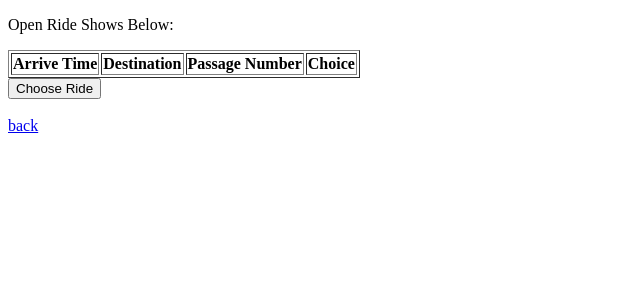
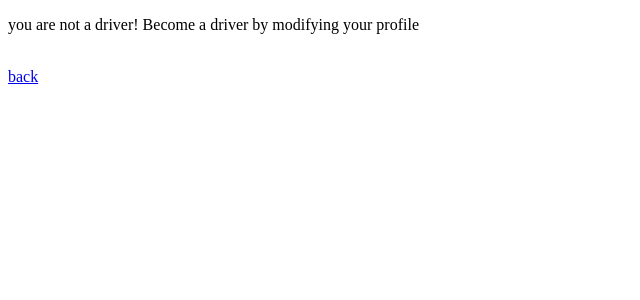
Before and after one commit to ReKaiwang/RideShareSystem, a Django app: page /driver/find_ride/ in a window 1280 px wide. Shown: the top 300 px of the page, without its empty margins (0-640 px from the left). Run offline with Django 3.2, Linux system fonts and the light colour scheme; a user stored in the database is signed in; data comes from the database, SQL or seed files in the repository; both versions use the stored data as it was after the commit; lists and menus that the app fills with data are empty.

Commit message:
adding feature: only driver can view existing ride

```diff
--- a/templates/driver/ride_driver.html
+++ b/templates/driver/ride_driver.html
@@ -6,6 +6,7 @@
 </head>
 <body>
     {% if user.is_authenticated %}
+     {% if user.driver == 'y'%}
     <p >Open Ride Shows Below:</p>
     <form name = 'find' method="POST" action="{% url 'findride' %}">
         {% csrf_token %}
@@ -30,6 +31,10 @@
     </form>
         <a href="{% url 'home' %}">back</a>
 </body>
+    {% else %}
+    <p> you are not a driver! Become a driver by modifying your profile</p><br>
+    <a href="{% url 'home' %}">back</a>
+        {% endif %}
  {% else %}
       <p>You are not logged in</p>
       <a href="{% url 'login' %}">login</a>
```
Also changed, not shown: db.sqlite3.
